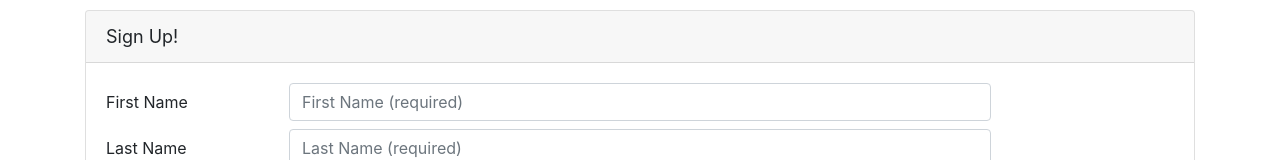
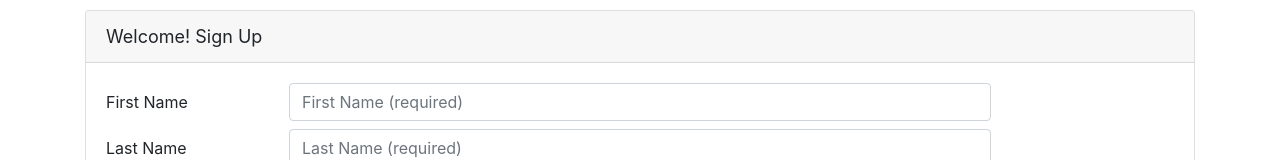
Before and after one commit to duchiha/Angular-Reactive-Forms, an Angular app in the folder reactive-forms-demo/: page / in a window 1280 px wide. Shown: the top 160 px of the page. Built offline with nearby package versions, Linux system fonts and the light colour scheme.

Commit message:
changing the title

```diff
--- a/reactive-forms-demo/src/app/components/customer/customer.component.html
+++ b/reactive-forms-demo/src/app/components/customer/customer.component.html
@@ -1,6 +1,6 @@
 <div class="card">
     <div class="card-header">
-        Sign Up!
+        Welcome! Sign Up
     </div>
 
     <div class="card-body">
```
